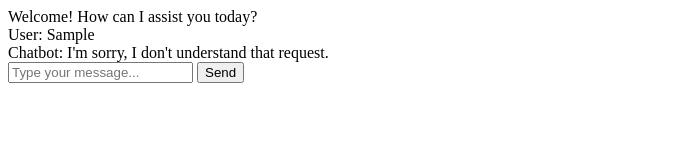
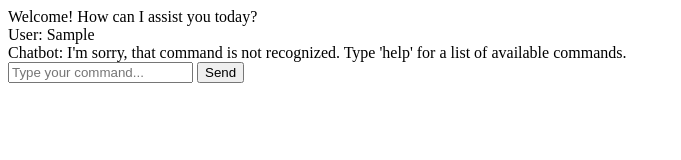
Before and after one commit to OuvrTechnologies/swiftchat.github.io, a plain HTML site: page index.html in a window 1280 px wide. Both pictures are taken after typing "Sample" into the empty fields and a click on the button "Send". Shown: the whole page, without its empty margins (0-681 px from the left). Drawn offline with Linux system fonts and the light colour scheme.

Commit message:
index.html updated

```diff
--- a/index.html
+++ b/index.html
@@ -1,40 +1,53 @@
 <!DOCTYPE html>
 <html>
 <head>
-    <title>SWIFT-chatbot</title>
+    <title>SWIFT-chat</title>
 </head>
 <body>
     <div id="chatbox">
         <!-- Chat messages will be displayed here -->
         <div id="welcomeMessage">Welcome! How can I assist you today?</div>
     </div>
-    <input type="text" id="userInput" placeholder="Type your message...">
+    <input type="text" id="userInput" placeholder="Type your command...">
     <button onclick="sendMessage()">Send</button>
 
     <script>
-        // Define custom commands and responses
-        const customCommands = [
-            {
-                command: "hello",
-                response: "Hello! How can I help you?"
+        const chatCommands = {
+            hello: {
+                description: "Greet the chatbot",
+                action: () => "Hello! How can I help you?"
             },
-            {
-                command: "help",
-                response: "Sure, I can help. What do you need assistance with?"
+            help: {
+                description: "Get help with available commands",
+                action: () => {
+                    const commands = Object.keys(chatCommands);
+                    return "Available commands: " + commands.join(", ");
+                }
             },
-            {
-                command: "joke",
-                response: "Why don't scientists trust atoms? Because they make up everything!"
+            joke: {
+                description: "Tell a joke",
+                action: () => "Why don't scientists trust atoms? Because they make up everything!"
             },
-            {
-                command: "time",
-                response: () => {
+            time: {
+                description: "Get the current time",
+                action: () => {
                     const currentTime = new Date().toLocaleTimeString();
                     return `The current time is ${currentTime}.`;
                 }
             },
-            // Add more custom commands and responses here
-        ];
+            calculate: {
+                description: "Perform calculations",
+                action: (expression) => {
+                    try {
+                        const result = eval(expression);
+                        return `The result of ${expression} is: ${result}`;
+                    } catch (error) {
+                        return "Sorry, there was an error in your expression.";
+                    }
+                }
+            }
+            // Add more commands here
+        };
 
         function sendMessage() {
             const userInput = document.getElementById("userInput").value;
@@ -43,35 +56,21 @@
             // Add user's message to the chatbox
             appendMessage("User", userInput);
 
-            // Respond based on user input
-            const response = generateResponse(userInput);
+            // Process the user's command
+            const response = processCommand(userInput);
             appendMessage("Chatbot", response);
         }
 
-        function generateResponse(userInput) {
-            // Check if the user's input contains mathematical operations
-            if (/[\+\-\*\/]/.test(userInput)) {
-                try {
-                    const result = eval(userInput); // Evaluate the expression
-                    return `The result is: ${result}`;
-                } catch (error) {
-                    return "Sorry, there was an error in your expression.";
-                }
+        function processCommand(userInput) {
+            const inputParts = userInput.trim().split(" ");
+            const command = inputParts[0].toLowerCase();
+            const args = inputParts.slice(1).join(" ");
+
+            if (chatCommands.hasOwnProperty(command)) {
+                return chatCommands[command].action(args);
+            } else {
+                return "I'm sorry, that command is not recognized. Type 'help' for a list of available commands.";
             }
-
-            // Check for custom commands
-            for (const customCommand of customCommands) {
-                if (userInput.toLowerCase().includes(customCommand.command)) {
-                    if (typeof customCommand.response === "function") {
-                        return customCommand.response();
-                    } else {
-                        return customCommand.response;
-                    }
-                }
-            }
-
-            // For any other input, provide a generic response
-            return "I'm sorry, I don't understand that request.";
         }
 
         function appendMessage(sender, message) {
```
